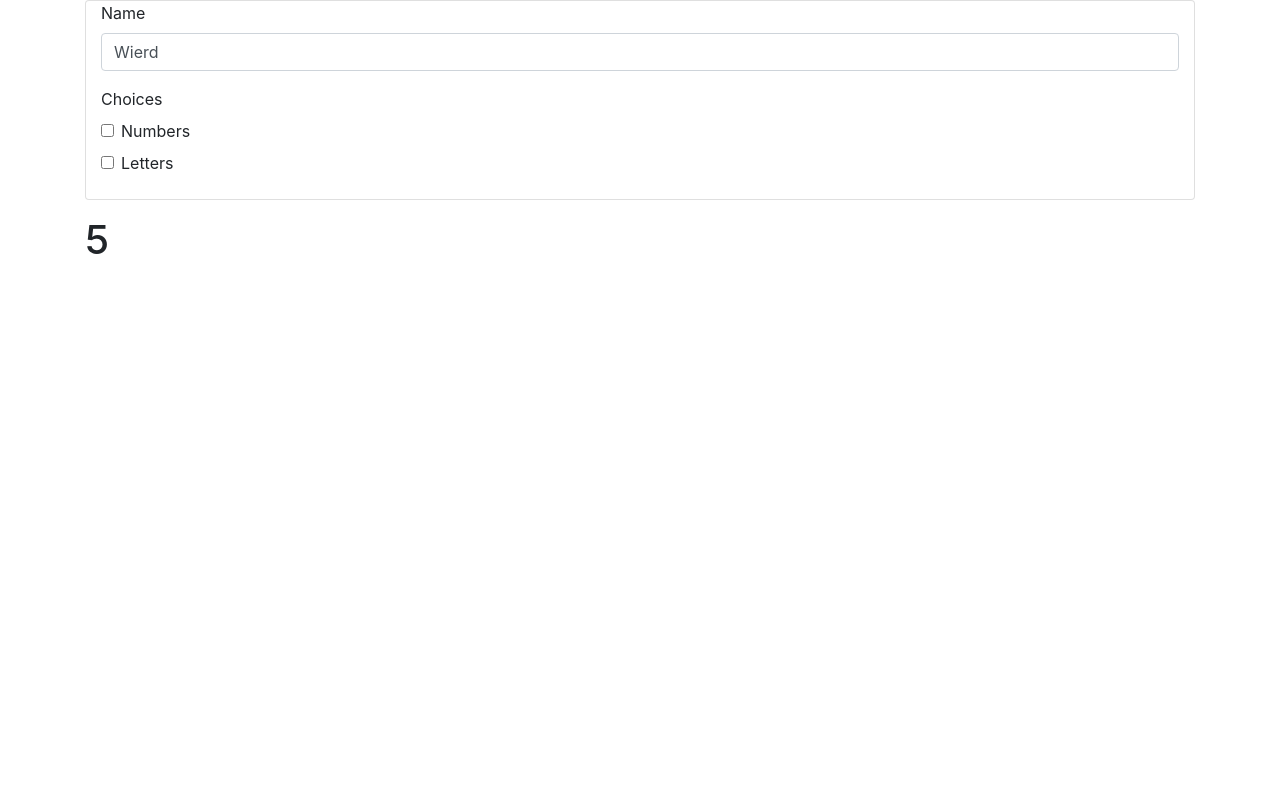
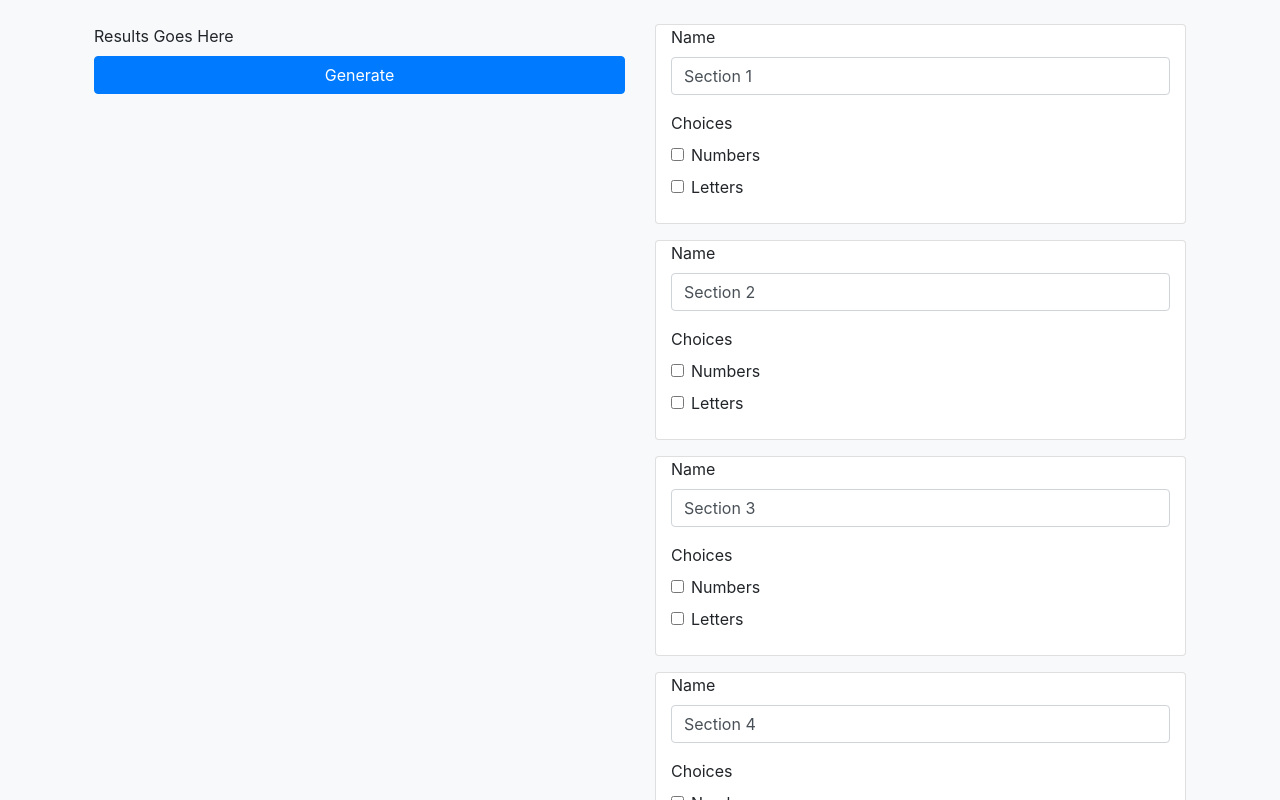
Before and after one commit to Zehua-Chen/random, a Vue app: page / in a window 1280 px wide. Shown: the top 800 px of the page. Built offline with nearby package versions, Linux system fonts and the light colour scheme.

Commit message:
[feat] Setup Layout

```diff
--- a/package.json
+++ b/package.json
@@ -7,6 +7,7 @@
   "license": "MIT",
   "scripts": {
     "start": "webpack-dev-server --env.mode='development' --config webpack.config.js",
+    "format": "prettier --write 'src/**/*.{js,ts,vue}'",
     "build": "webpack --env.mode='production' --config webpack.config.js"
   },
   "devDependencies": {
@@ -15,6 +16,7 @@
     "babel-loader": "^8.1.0",
     "css-loader": "^4.2.2",
     "html-webpack-plugin": "^4.4.1",
+    "prettier": "^2.1.1",
     "style-loader": "^1.2.1",
     "ts-loader": "^8.0.3",
     "typescript": "^4.0.2",
--- /dev/null
+++ b/prettier.config.js
@@ -0,0 +1,2 @@
+module.exports = {
+};
--- a/src/App.vue
+++ b/src/App.vue
@@ -1,10 +1,36 @@
 <style scoped>
+.page {
+  height: 100vh;
+  padding: 24px;
+}
+
+.sections {
+  height: 100%;
+  overflow-y: auto;
+}
+
+.confirm-button {
+  margin-top: 8px;
+}
 </style>
 
 <template>
-  <div class="container">
-    <RandomSection v-model="section"></RandomSection>
-    <h1>{{ section.name.length }}</h1>
+  <div class="bg-light">
+    <div class="container page">
+      <div class="row">
+        <div class="col-6">
+          <div>Results Goes Here</div>
+          <Button class="confirm-button" block>Generate</Button>
+        </div>
+        <div class="col-6 sections">
+          <RandomSection
+            v-for="(section, index) in sections"
+            :key="index"
+            :value="section"
+          ></RandomSection>
+        </div>
+      </div>
+    </div>
   </div>
 </template>
 
@@ -16,16 +42,19 @@ import RandomSection from "./components/RandomSection";
 export default Vue.extend({
   components: {
     Button,
-    RandomSection
+    RandomSection,
   },
   data() {
     return {
-      section: {
-        name: "Wierd"
-      }
-    }
+      sections: [
+        { name: "Section 1" },
+        { name: "Section 2" },
+        { name: "Section 3" },
+        { name: "Section 4" },
+        { name: "Section 5" },
+      ],
+    };
   },
-  methods: {
-  }
+  methods: {},
 });
 </script>
--- a/src/components/Button.vue
+++ b/src/components/Button.vue
@@ -1,5 +1,5 @@
 <template>
-  <button class="btn btn-primary" v-on:click="onClick">
+  <button :class="className" v-on:click="onClick">
     <slot></slot>
   </button>
 </template>
@@ -8,10 +8,29 @@
 import Vue from "vue";
 
 export default Vue.extend({
+  props: {
+    block: {
+      type: Boolean,
+      default() {
+        return false;
+      },
+    },
+  },
   methods: {
     onClick(event: MouseEvent) {
       this.$emit("click", event);
-    }
-  }
+    },
+  },
+  computed: {
+    className() {
+      let classes: string[] = ["btn", "btn-primary"];
+
+      if (this.$props.block) {
+        classes.push("btn-block");
+      }
+
+      return classes.join(" ");
+    },
+  },
 });
 </script>
--- a/src/components/RandomSection/RandomSection.vue
+++ b/src/components/RandomSection/RandomSection.vue
@@ -8,11 +8,11 @@
       <label>Choices</label>
       <div class="form-check">
         <div>
-          <input class="form-check-input" type="checkbox">
+          <input class="form-check-input" type="checkbox" />
           <label>Numbers</label>
         </div>
         <div>
-          <input class="form-check-input" type="checkbox">
+          <input class="form-check-input" type="checkbox" />
           <label>Letters</label>
         </div>
       </div>
@@ -29,18 +29,18 @@ export default Vue.extend({
     value: {
       type: Object,
       default: {
-        name: "Random Section"
-      }
-    }
+        name: "Random Section",
+      },
+    },
   },
   methods: {
     onNameChange(event: InputEvent) {
       event.stopPropagation();
 
       this.$emit("input", {
-        name: (event.target as HTMLInputElement).value
-      })
-    }
-  }
+        name: (event.target as HTMLInputElement).value,
+      });
+    },
+  },
 });
 </script>
--- a/src/components/RandomSection/model.ts
+++ b/src/components/RandomSection/model.ts
@@ -1,6 +1,6 @@
 export enum RandomChoice {
   NUMBERS = 1,
-  CHARS = 2
+  CHARS = 2,
 }
 
 export interface RandomSection {
```
Also changed, not shown: 1 other file (tests, documents, lock files or other folders).
